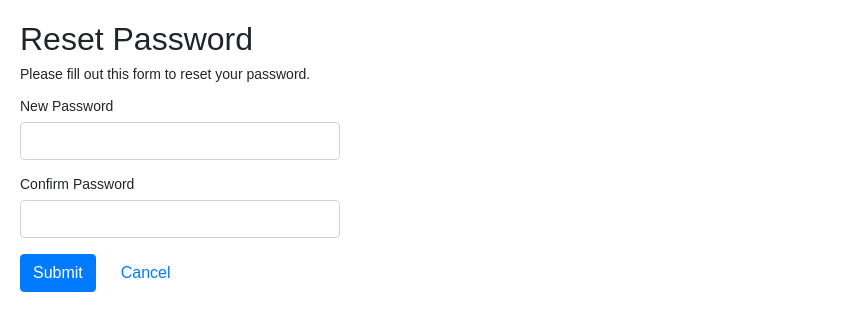
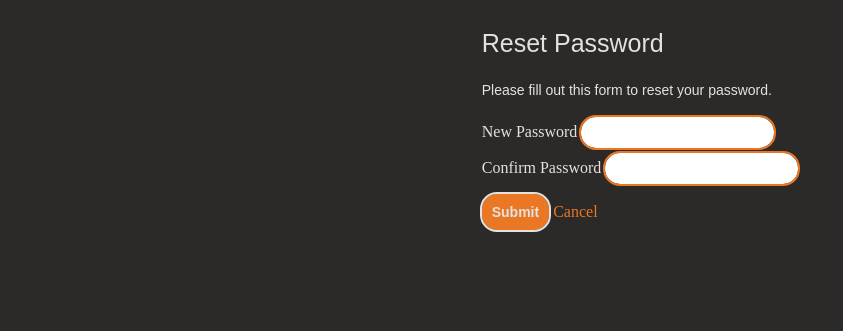
Before and after one commit to WillTDP/Deadline_app, a PHP site: page /reset-password.php in a window 1280 px wide. Shown: the top 331 px of the page, without its empty margins (0-843 px from the left). Run offline with PHP 8.4, Linux system fonts and the light colour scheme; the visitor is signed in with stand-in values (Sample User, id 1); data that the repository does not hold is empty.

Commit message:
adds reset-password.php to loginstyle.css

```diff
--- a/login.php
+++ b/login.php
@@ -109,16 +109,16 @@ if($_SERVER["REQUEST_METHOD"] == "POST"){
         <form action="<?php echo htmlspecialchars($_SERVER["PHP_SELF"]); ?>" method="post">
             <div class="form">
                 <label>Username:</label>
-                <input class="inpt" type="text" name="username" class="form-control <?php echo (!empty($username_error)) ? 'is-invalid' : ''; ?>" value="<?php echo $username; ?>">
+                <input class="inpt" type="text" name="username"<?php echo (!empty($username_error)) ? 'is-invalid' : ''; ?>" value="<?php echo $username; ?>">
                 <span class="invalid-feedback"><?php echo $username_error; ?></span>
             </div>
             <div class="form">
                 <label>Password:</label>
-                <input class="inpt" type="password" name="password" class="form-control <?php echo (!empty($password_error)) ? 'is-invalid' : ''; ?>">
+                <input class="inpt" type="password" name="password" <?php echo (!empty($password_error)) ? 'is-invalid' : ''; ?>">
                 <span class="invalid-feedback"><?php echo $password_error; ?></span>
             </div>
             <div class="form">
-                <input class="login" type="submit" class="btn btn-primary" value="Login">
+                <input class="login" type="submit" value="Login">
             </div>
             <p>Don't have an account? <a class="link" href="register.php">Sign up now</a>.</p>
         </form>
--- a/reset-password.php
+++ b/reset-password.php
@@ -75,30 +75,27 @@ if($_SERVER["REQUEST_METHOD"] == "POST"){
 <head>
     <meta charset="UTF-8">
     <title>Reset Password</title>
-    <link rel="stylesheet" href="https://stackpath.bootstrapcdn.com/bootstrap/4.5.2/css/bootstrap.min.css">
-    <style>
-        body{ font: 14px sans-serif; }
-        .wrapper{ width: 360px; padding: 20px; }
-    </style>
+    <link rel="stylesheet" href="loginstyle.css">
+
 </head>
-<body>
+<body class="site">
     <div class="wrapper">
         <h2>Reset Password</h2>
         <p>Please fill out this form to reset your password.</p>
         <form action="<?php echo htmlspecialchars($_SERVER["PHP_SELF"]); ?>" method="post">
             <div class="form-group">
                 <label>New Password</label>
-                <input type="password" name="new_password" class="form-control <?php echo (!empty($new_password_error)) ? 'is-invalid' : ''; ?>" value="<?php echo $new_password; ?>">
+                <input class="inpt" type="password" name="new_password" <?php echo (!empty($new_password_error)) ? 'is-invalid' : ''; ?>" value="<?php echo $new_password; ?>">
                 <span class="invalid-feedback"><?php echo $new_password_error; ?></span>
             </div>
             <div class="form-group">
                 <label>Confirm Password</label>
-                <input type="password" name="confirm_password" class="form-control <?php echo (!empty($confirm_password_error)) ? 'is-invalid' : ''; ?>">
+                <input class="inpt" type="password" name="confirm_password" <?php echo (!empty($confirm_password_error)) ? 'is-invalid' : ''; ?>">
                 <span class="invalid-feedback"><?php echo $confirm_password_error; ?></span>
             </div>
             <div class="form-group">
-                <input type="submit" class="btn btn-primary" value="Submit">
-                <a class="btn btn-link ml-2" href="index.php">Cancel</a>
+                <input class="login" type="submit" value="Submit">
+                <a class="link" href="index.php">Cancel</a>
             </div>
         </form>
     </div>
```
